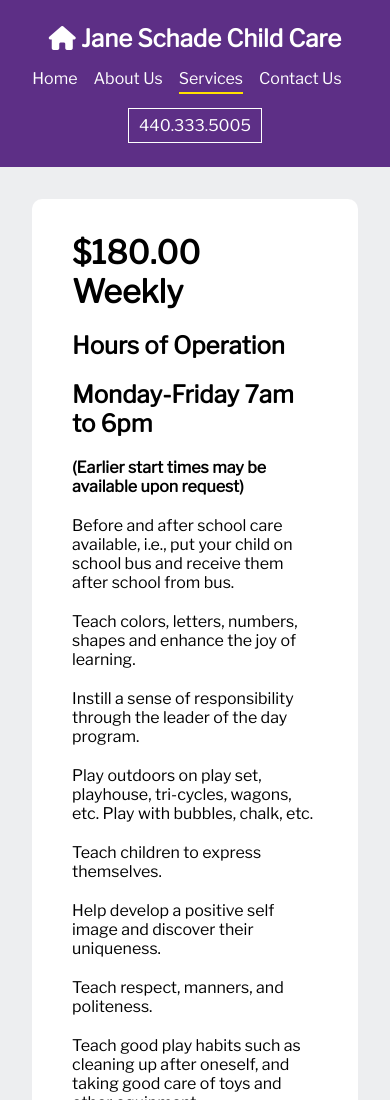
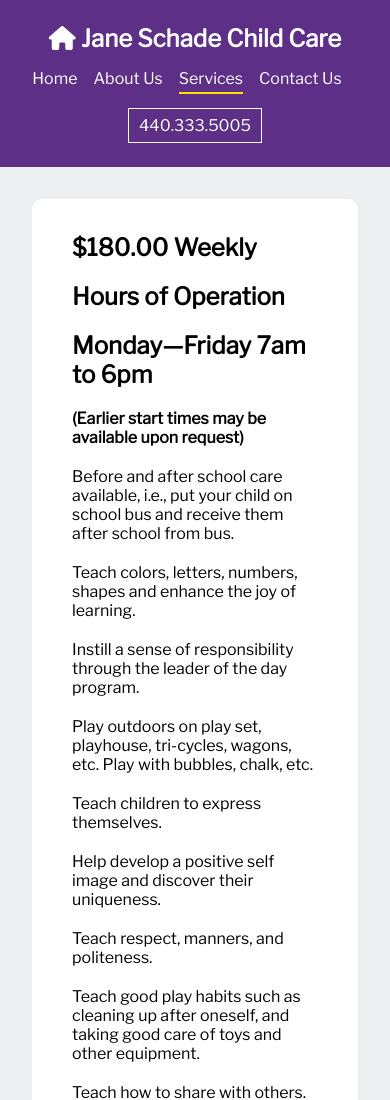
Before and after one commit to bschade18/janeschadechildcare, a plain HTML site: page services.html in a window 390 px wide. Shown: the top 1100 px of the page. Drawn offline with nearby package versions, Linux system fonts and the light colour scheme.

Commit message:
add unicode dash to hours

```diff
--- a/mobile.css
+++ b/mobile.css
@@ -74,15 +74,9 @@
 }
 
 @media (max-width: 576px) {
-  /* #navbar ul {
-    flex-direction: column;
-    align-items: center;
-  } */
-  /*
-  #navbar ul li {
-    margin-bottom: 1rem;
-
-  } */
+  .services-left h1 {
+    font-size: 24px;
+  }
 
   #home .home-container-right-left,
   #home .home-container-right img {
--- a/services.html
+++ b/services.html
@@ -55,7 +55,7 @@
       <div class="services-left">
         <h1>$180.00 Weekly</h1>
         <h2>Hours of Operation</h2>
-        <h2>Monday-Friday 7am to 6pm</h2>
+        <h2>Monday&mdash;Friday 7am to 6pm</h2>
         <h4>(Earlier start times may be available upon request)</h4>
 
         <ul>
```
